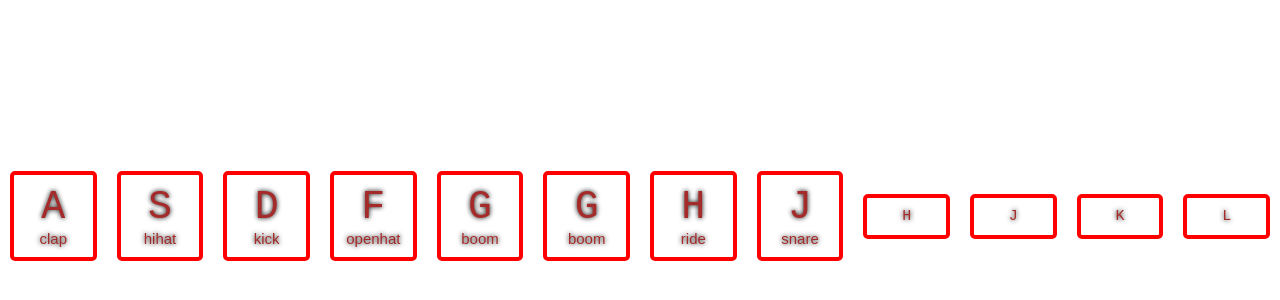
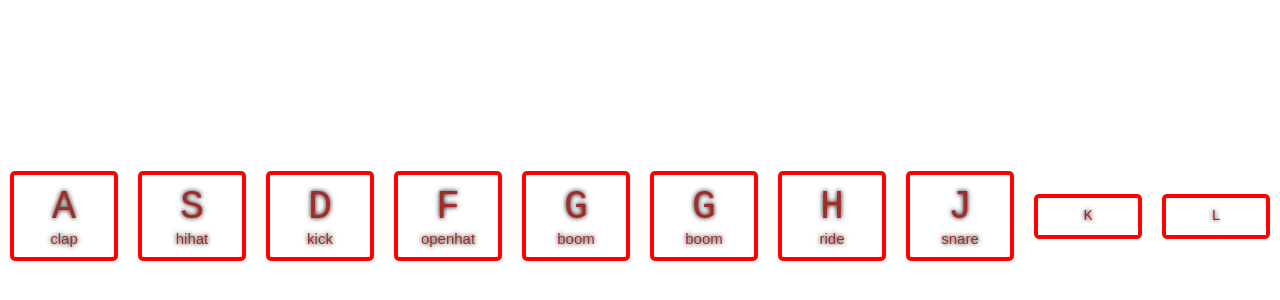
Before and after one commit to bryan-emerson/keys, a plain HTML site: page index.html in a window 1280 px wide. Shown: the part 184-484 px from the top of the page. Drawn offline with Linux system fonts and the light colour scheme.

Commit message:
keys update cont

```diff
--- a/index.html
+++ b/index.html
@@ -42,8 +42,6 @@
         <kbd>J</kbd>
         <span>snare</span>
       </div>
-      <kbd class="key">H</kbd>
-      <kbd class="key">J</kbd>
       <kbd class="key">K</kbd>
       <kbd class="key">L</kbd>
     </div>
```
